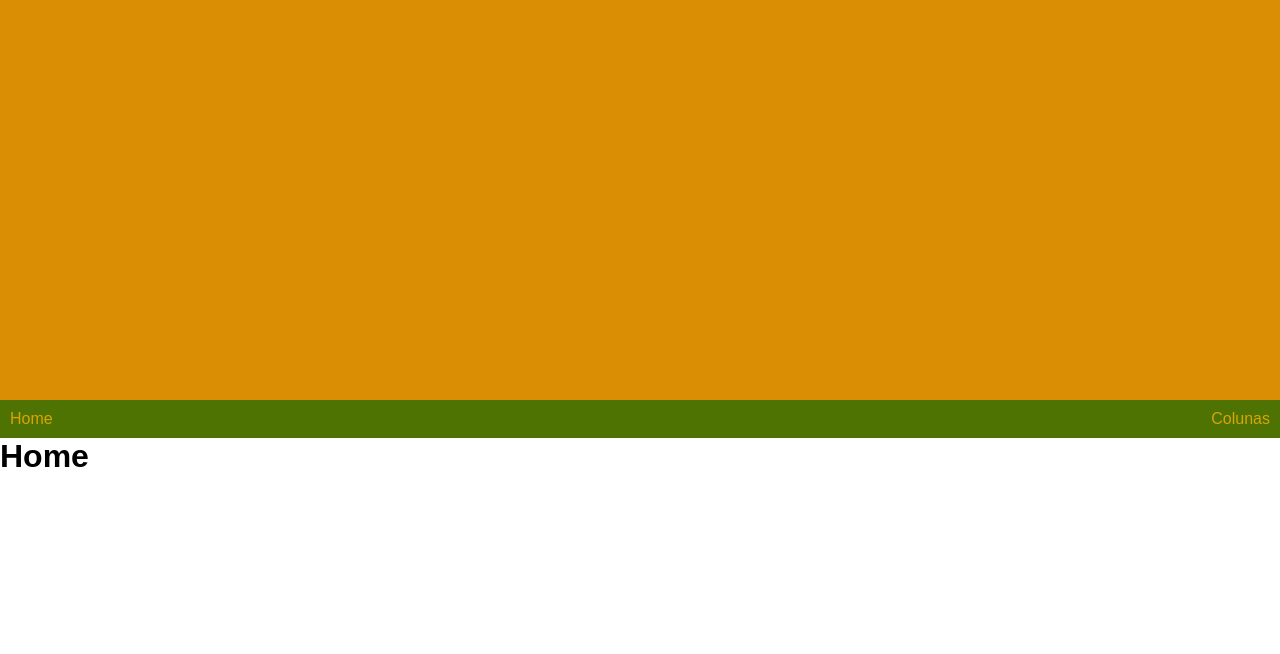
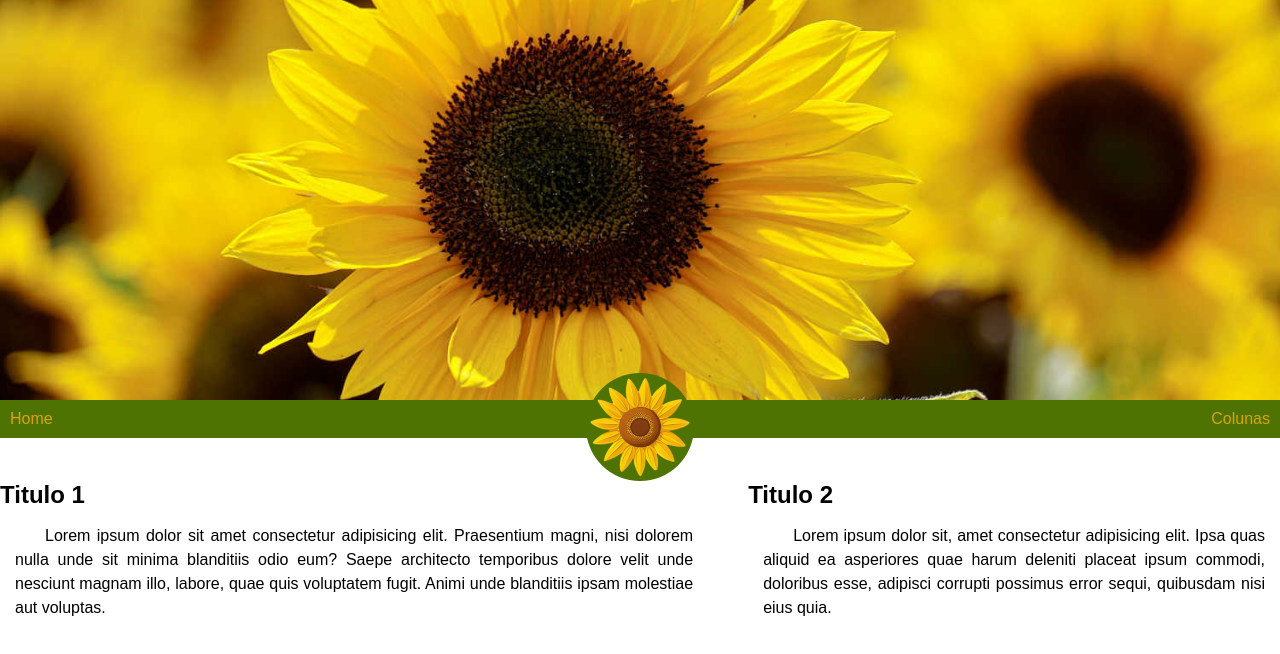
Before and after one commit to andreijc/girassol, a Vue app: page / in a window 1280 px wide. Shown: the top 654 px of the page. Built offline with nearby package versions, Linux system fonts and the light colour scheme.

Commit message:
comecei a estilização da home

```diff
--- a/src/components/headerImg.vue
+++ b/src/components/headerImg.vue
@@ -1,5 +1,9 @@
 <template>
-  <div></div>
+
+    <div>
+
+    </div>
+
 </template>
 
 <script>
@@ -13,6 +17,18 @@ export default {
 div {
     width: 100%;
     height: 50vh;
+    background-image: url('/img/girassol-fundo.jpg');
+    background-position: center center;
+    background-size: cover;
     background-color: var(--cor3);
+
+    display: flex;
+    justify-content: center;
+    align-items: flex-end;
+}
+
+
+img {
+  max-width: 100px;
 }
 </style>
--- a/src/views/HomeView.vue
+++ b/src/views/HomeView.vue
@@ -1,5 +1,19 @@
 <template>
-<h1>Home</h1>
+  <div id="icon-girassol">
+        <img src="/img/icone-girasssol.png" alt="Um girassol">
+      </div>
+<main>
+  <article>
+    <h2>Titulo 1</h2>
+    <p>Lorem ipsum dolor sit amet consectetur adipisicing elit. Praesentium magni, nisi dolorem nulla unde sit minima blanditiis odio eum? Saepe architecto temporibus dolore velit unde nesciunt magnam illo, labore, quae quis voluptatem fugit. Animi unde blanditiis ipsam molestiae aut voluptas.</p>
+  </article>
+
+  <article>
+    <h2>Titulo 2</h2>
+    <p>Lorem ipsum dolor sit, amet consectetur adipisicing elit. Ipsa quas aliquid ea asperiores quae harum deleniti placeat ipsum commodi, doloribus esse, adipisci corrupti possimus error sequi, quibusdam nisi eius quia.</p>
+  </article>
+</main>
+
 </template>
 
 <script>
@@ -15,6 +29,32 @@ export default {
 }
 </script>
 
-<style>
+<style scoped>
+#icon-girassol{
+  background-color: var(--cor1);
+  width: 100px;
+  height: 100px;
+  padding: 4px;
+  border-radius: 50%;
+  margin: auto;
+  margin-top: -65px;
+  display: block;
+}
+
+main {
+  display: flex;
+  gap: 40px;
+}
+
+h1 {
+  text-align: center;
+}
+
+p {
+  margin: 15px;
+  line-height: 1.5em;
+  text-align: justify;
+  text-indent: 30px;
+}
 
 </style>
```
